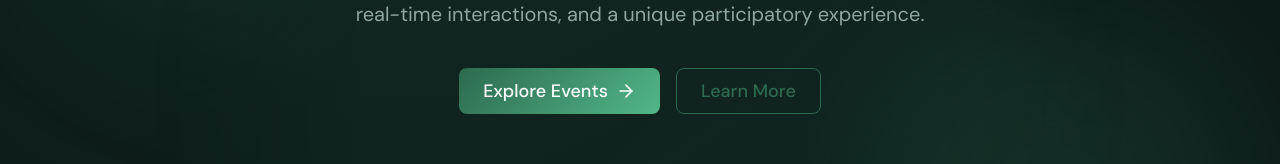
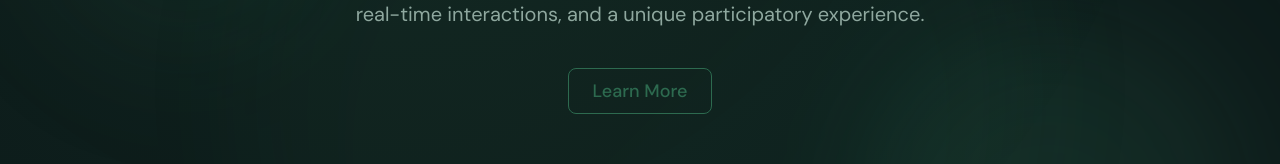
Before and after one commit to FullStack-Collective/event-sync-frontend, a Next.js app: page / in a window 1280 px wide. Shown: the part 408-572 px from the top of the page. Built offline with nearby package versions, Linux system fonts and the light colour scheme; no server answers.

Commit message:
refactor(homepage): remove explore all events button

```diff
--- a/src/components/home/sections/HeroSection.tsx
+++ b/src/components/home/sections/HeroSection.tsx
@@ -66,10 +66,6 @@ export function HeroSection() {
 
           {/* CTA Buttons */}
           <div className="flex flex-col sm:flex-row gap-4 justify-center animate-fade-up animation-delay-300">
-            <Link href="/events" className="btn-primary text-lg px-8 py-3 group">
-              Explore Events
-              <ArrowRight className="w-5 h-5 group-hover:translate-x-1 transition-transform" />
-            </Link>
             <Link href="#about"  className="btn-outline text-lg px-8 py-3">
               Learn More
             </Link>
```
